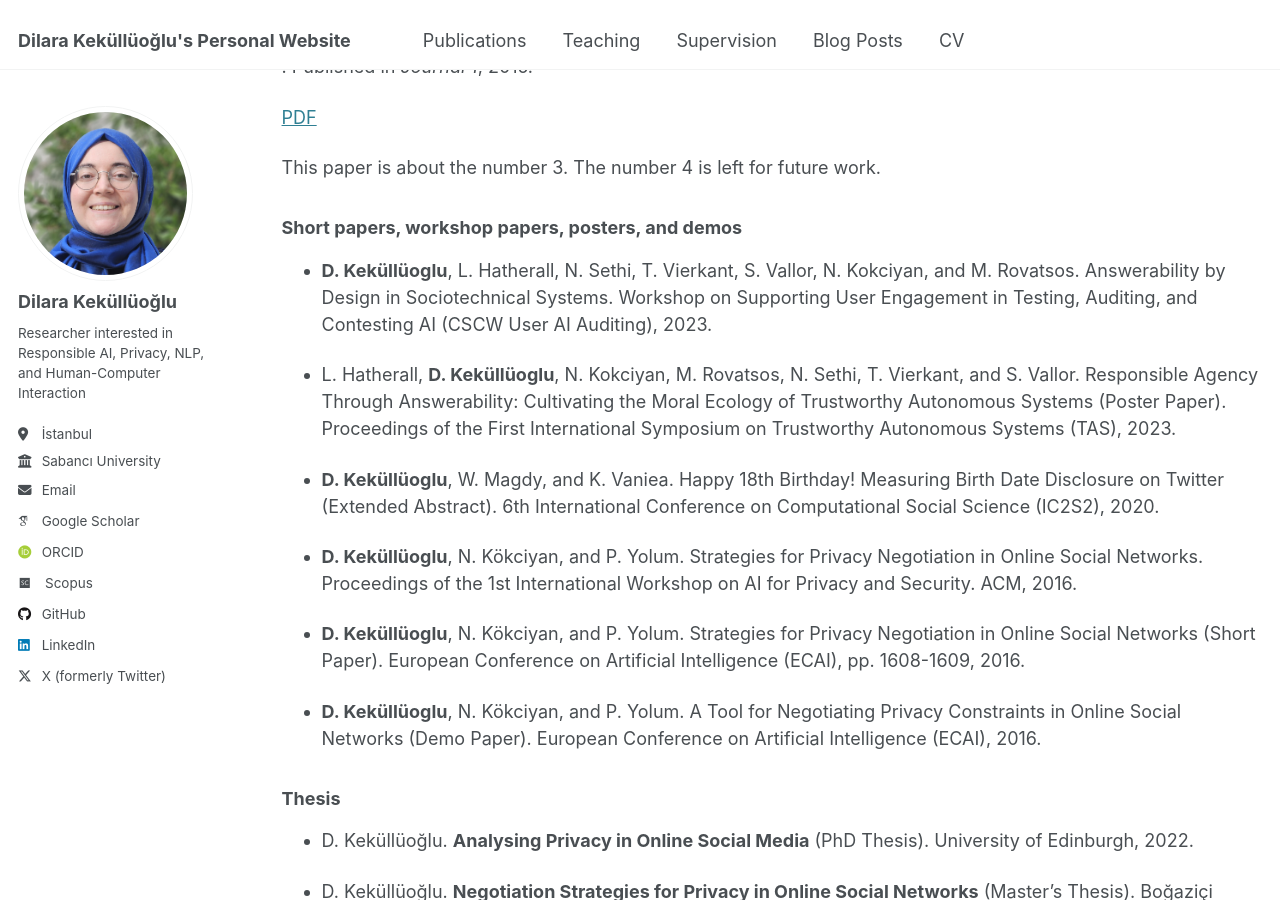
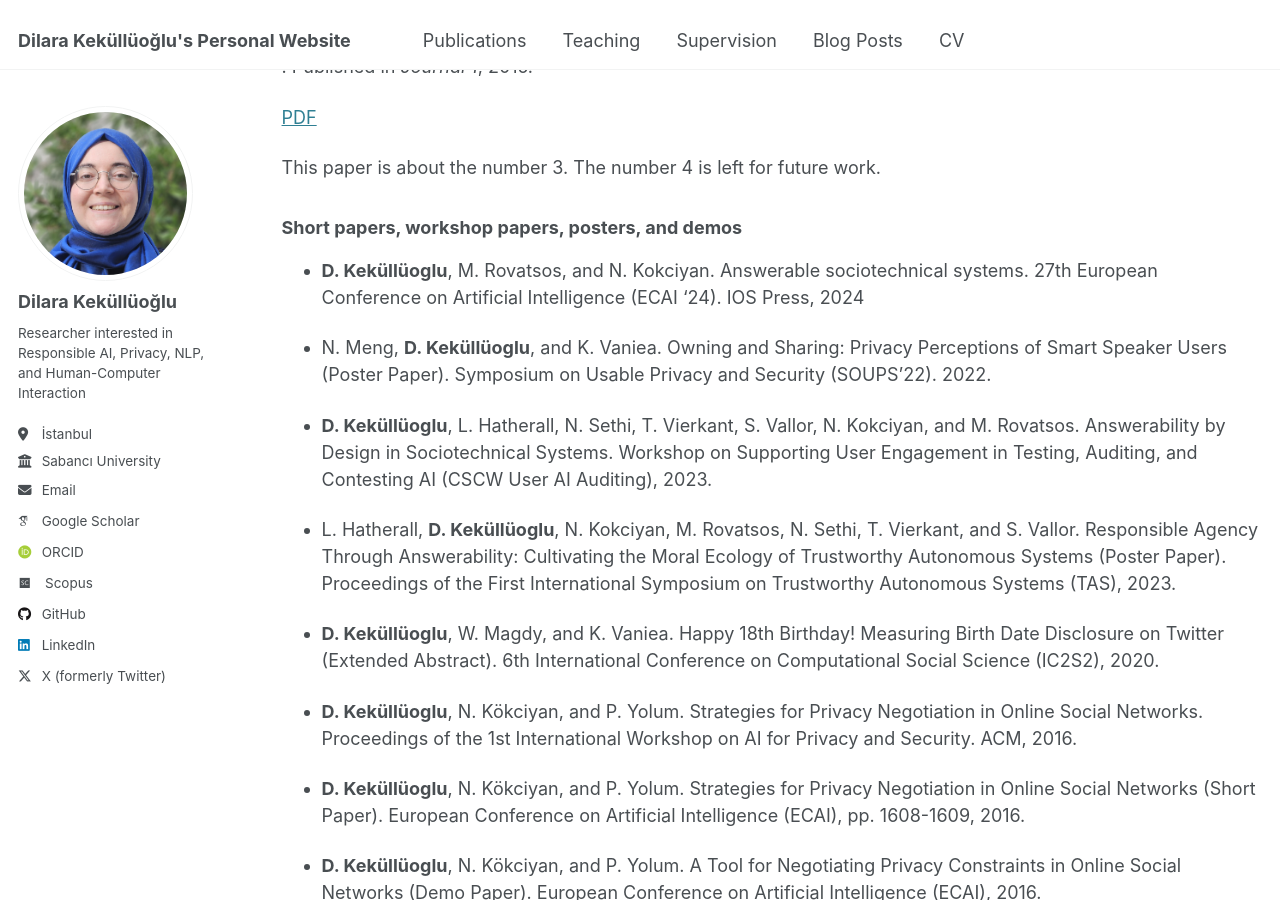
Before and after one commit to dilarakkl/dilarakkl.github.io, a Jekyll site: the page built from _pages/publications.md, in a window 1280 px wide and 900 px high, scrolled down 876 px. Built offline with Jekyll 4.4.1, drawn with Linux system fonts in a browser that asks for light colours; some web fonts are replaced.

Commit message:
Update publications.md

```diff
--- a/_pages/publications.md
+++ b/_pages/publications.md
@@ -18,6 +18,10 @@ author_profile: true
 
 ### Short papers, workshop papers, posters, and demos
 
+* **D. Keküllüoglu**, M. Rovatsos, and N. Kokciyan. Answerable sociotechnical systems. 27th European Conference on Artificial Intelligence (ECAI '24). IOS Press, 2024
+
+* N. Meng, **D. Keküllüoglu**, and K. Vaniea. Owning and Sharing: Privacy Perceptions of Smart Speaker Users (Poster Paper). Symposium on Usable Privacy and Security (SOUPS'22). 2022.
+
 * **D. Keküllüoglu**, L. Hatherall, N. Sethi, T. Vierkant, S. Vallor, N. Kokciyan, and M. Rovatsos. Answerability by Design in Sociotechnical Systems. Workshop on Supporting User Engagement in Testing, Auditing, and Contesting AI (CSCW User AI Auditing), 2023.
 
 * L. Hatherall, **D. Keküllüoglu**, N. Kokciyan, M. Rovatsos, N. Sethi, T. Vierkant, and S. Vallor. Responsible Agency Through Answerability: Cultivating the Moral Ecology of Trustworthy Autonomous Systems (Poster Paper). Proceedings of the First International Symposium on Trustworthy Autonomous Systems (TAS), 2023.
```
